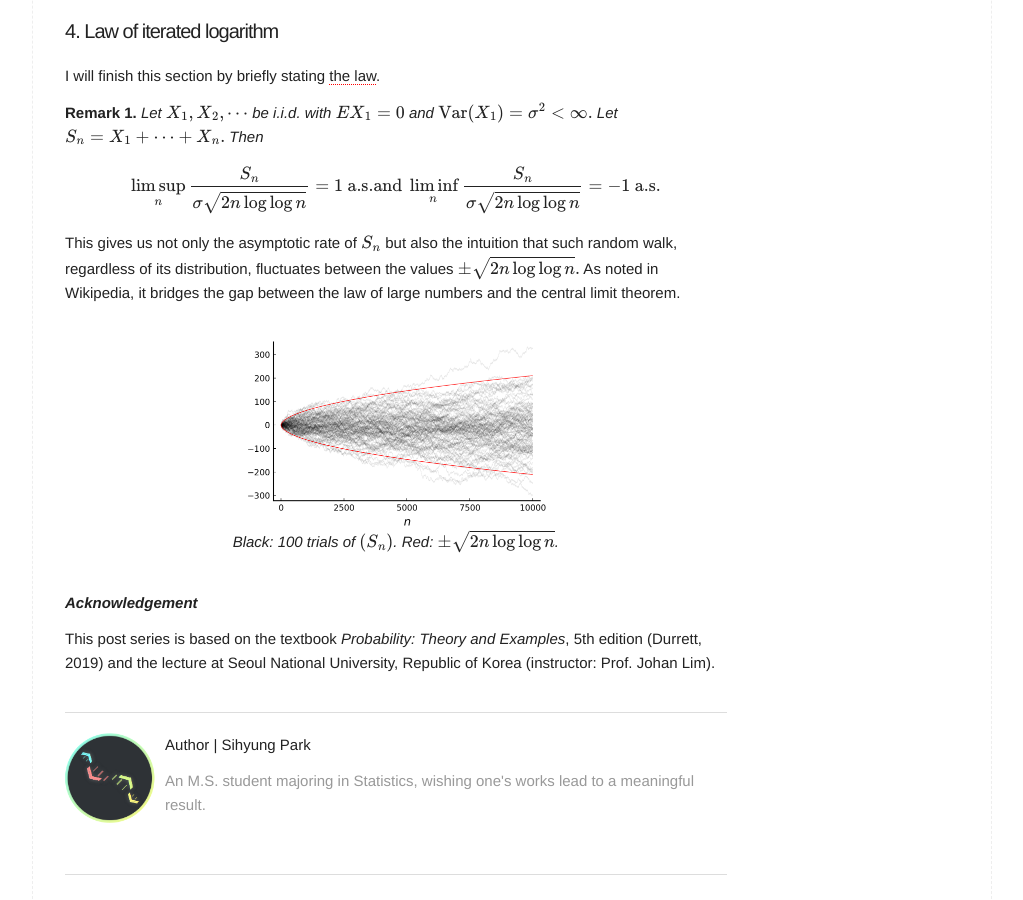
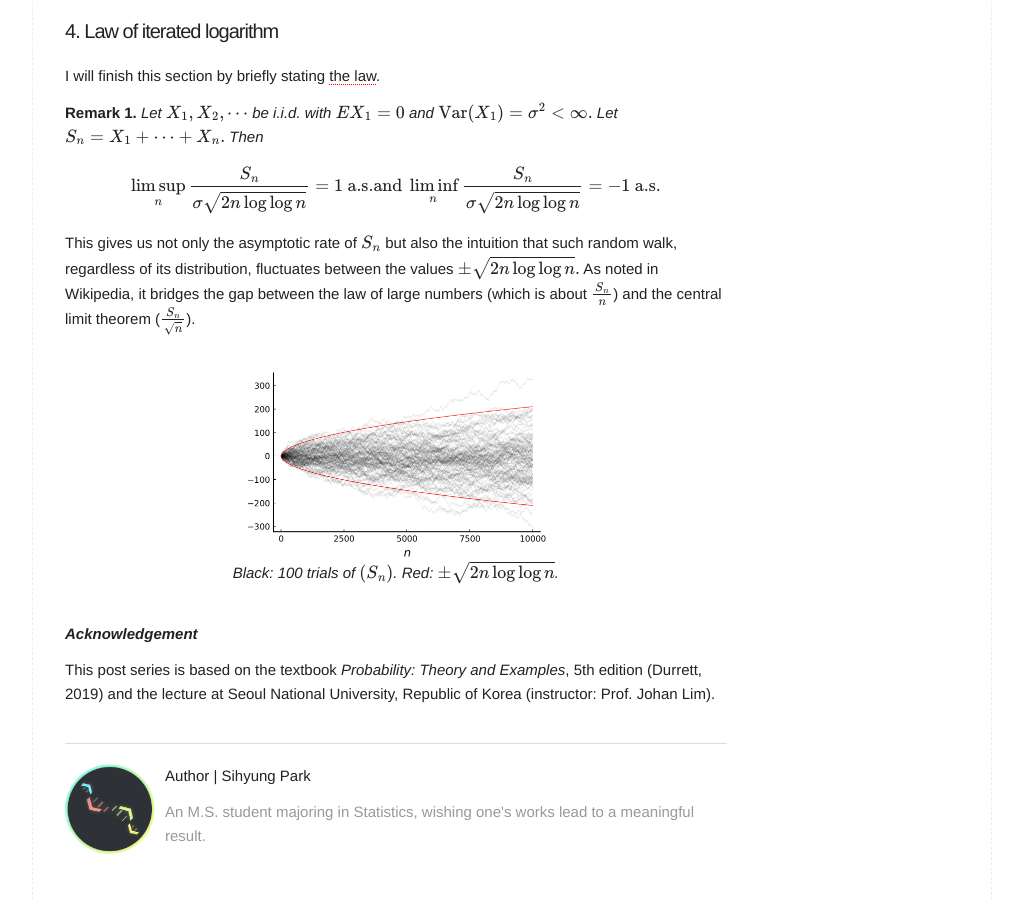
Before and after one commit to naturale0/naturale0.github.io, a Jekyll site: the page built from _posts/2020-12-21-[PTE] 2.4 strong law of large numbers.md, in a window 1280 px wide and 900 px high, scrolled down 4231 px. Shown: the whole window, without its empty margins (128-1151 px from the left). Built offline with Jekyll 4.4.1, drawn with Linux system fonts in a browser that asks for light colours; formulas are drawn with MathJax 3; comment, search, counter and statistics services are not loaded.

Commit message:
post PTE 2.4

```diff
--- a/_posts/2020-12-21-[PTE] 2.4 strong law of large numbers.md
+++ b/_posts/2020-12-21-[PTE] 2.4 strong law of large numbers.md
@@ -163,7 +163,7 @@ $$
 $$
 </div>
 
-This gives us not only the asymptotic rate of $S_n$ but also the intuition that such random walk, regardless of its distribution, fluctuates between the values $\pm \sqrt{2n\log\log n}.$ As noted in Wikipedia, it bridges the gap between the law of large numbers and the central limit theorem.<br><br>
+This gives us not only the asymptotic rate of $S_n$ but also the intuition that such random walk, regardless of its distribution, fluctuates between the values $\pm \sqrt{2n\log\log n}.$ As noted in Wikipedia, it bridges the gap between the law of large numbers (which is about $\frac{S_n}{n}$) and the central limit theorem ($\frac{S_n}{\sqrt{n}}$).<br><br>
 
 <div style="text-align:center">
 <img src="../assets/fig/201221_lil.png" alt="ieman-vs-lebesgue.png" width="300"/>
```
Also changed, not shown: 2 other files.
